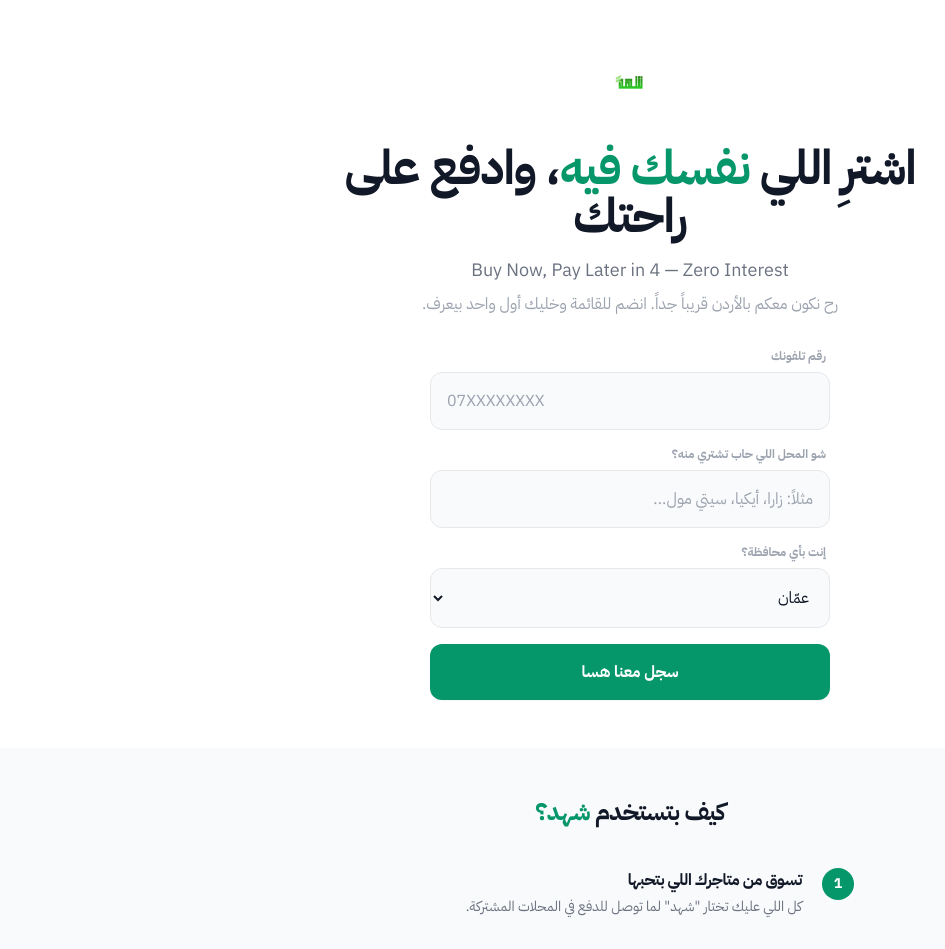
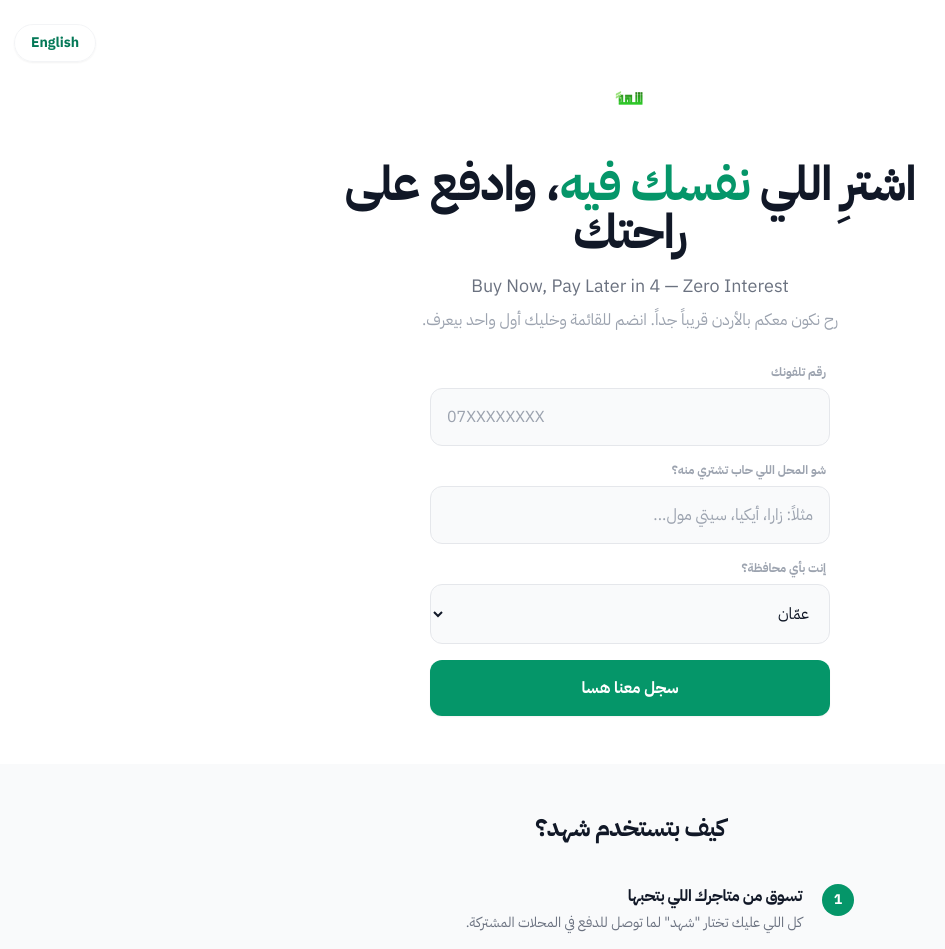
Before and after one commit to AL-atharbeh/shahed-waitlist, a Next.js app: page / in a window 1280 px wide. Shown: the top 949 px of the page, without its empty margins (10-955 px from the left). Built offline with nearby package versions, Linux system fonts and the light colour scheme.

Commit message:
Fix build error for admin API

```diff
--- a/app/page.tsx
+++ b/app/page.tsx
@@ -1,15 +1,40 @@
+'use client';
+
+import React, { useState, useEffect } from 'react';
 import Hero from "@/components/Hero";
 import WaitlistForm from "@/components/WaitlistForm";
 import HowItWorks from "@/components/HowItWorks";
 import Image from "next/image";
 
 export default function Home() {
+  const [lang, setLang] = useState<'ar' | 'en'>('ar');
+
+  // Update document direction when language changes
+  useEffect(() => {
+    document.documentElement.dir = lang === 'ar' ? 'rtl' : 'ltr';
+    document.documentElement.lang = lang;
+  }, [lang]);
+
+  const toggleLang = () => {
+    setLang(prev => prev === 'ar' ? 'en' : 'ar');
+  };
+
   return (
-    <main className="min-h-screen flex flex-col bg-white">
+    <main className={`min-h-screen flex flex-col bg-white transition-all duration-300 ${lang === 'ar' ? 'font-sans' : 'font-sans'}`}>
+      {/* Floating Language Switcher */}
+      <div className={`fixed top-6 ${lang === 'ar' ? 'left-6' : 'right-6'} z-50`}>
+        <button
+          onClick={toggleLang}
+          className="bg-white/80 backdrop-blur-md border border-gray-100 shadow-sm px-4 py-2 rounded-full text-sm font-bold text-emerald-700 hover:bg-emerald-50 transition-all active:scale-95"
+        >
+          {lang === 'ar' ? 'English' : 'العربية'}
+        </button>
+      </div>
+
       <div className="flex-grow">
-        <Hero />
-        <WaitlistForm />
-        <HowItWorks />
+        <Hero lang={lang} />
+        <WaitlistForm lang={lang} />
+        <HowItWorks lang={lang} />
       </div>
 
       <footer className="py-12 px-6 text-center border-t border-gray-50">
@@ -24,7 +49,7 @@
             />
           </div>
           <p className="text-gray-400 text-xs font-bold uppercase tracking-widest">
-            شهد © 2025 — جميع الحقوق محفوظة
+            {lang === 'ar' ? 'شهد © 2025 — جميع الحقوق محفوظة' : 'SHAHED © 2025 — ALL RIGHTS RESERVED'}
           </p>
           <div className="flex justify-center gap-6">
             <a href="https://instagram.com/shahed.jo" target="_blank" rel="noopener noreferrer" className="text-gray-400 hover:text-emerald-600 transition-colors">
--- a/components/Hero.tsx
+++ b/components/Hero.tsx
@@ -1,9 +1,28 @@
 import React from 'react';
 import Image from 'next/image';
 
-const Hero: React.FC = () => {
+interface HeroProps {
+  lang: 'ar' | 'en';
+}
+
+const Hero: React.FC<HeroProps> = ({ lang }) => {
+  const content = {
+    ar: {
+      title: 'اشترِ اللي نفسك فيه، وادفع على راحتك',
+      sub: 'Buy Now, Pay Later in 4 — Zero Interest',
+      desc: 'رح نكون معكم بالأردن قريباً جداً. انضم للقائمة وخليك أول واحد بيعرف.',
+    },
+    en: {
+      title: 'Buy what you love, and pay at your convenience',
+      sub: 'Buy Now, Pay Later in 4 — Zero Interest',
+      desc: "We're coming to Jordan very soon. Join the list and be the first to know.",
+    }
+  };
+
+  const t = content[lang];
+
   return (
-    <section className="pt-16 pb-8 text-center px-6">
+    <section className="pt-20 pb-8 text-center px-6">
       <div className="max-w-xl mx-auto">
         <div className="flex justify-center mb-10">
           <Image
@@ -16,16 +35,20 @@
           />
         </div>
 
-        <h1 className="text-4xl md:text-5xl font-bold text-gray-900 mb-4 leading-tight">
-          اشترِ اللي <span className="text-emerald-600">نفسك فيه</span>، وادفع على راحتك
+        <h1 className="text-3xl md:text-5xl font-bold text-gray-900 mb-4 leading-tight">
+          {lang === 'ar' ? (
+            <>اشترِ اللي <span className="text-emerald-600">نفسك فيه</span>، وادفع على راحتك</>
+          ) : (
+            <>Buy what you <span className="text-emerald-600">love</span>, pay at your ease</>
+          )}
         </h1>
 
         <p className="text-lg text-gray-500 mb-2 font-medium">
-          Buy Now, Pay Later in 4 — Zero Interest
+          {t.sub}
         </p>
 
         <p className="text-base text-gray-400">
-          رح نكون معكم بالأردن قريباً جداً. انضم للقائمة وخليك أول واحد بيعرف.
+          {t.desc}
         </p>
       </div>
     </section>
--- a/components/HowItWorks.tsx
+++ b/components/HowItWorks.tsx
@@ -1,6 +1,14 @@
 import React from 'react';
 
-const steps = [
+interface HowItWorksProps {
+  lang: 'ar' | 'en';
+}
+
+const HowItWorks: React.FC<HowItWorksProps> = ({ lang }) => {
+  const content = {
+    ar: {
+      title: 'كيف بتستخدم شهد؟',
+      steps: [
         {
           title: 'تسوق من متاجرك اللي بتحبها',
           desc: 'كل اللي عليك تختار "شهد" لما توصل للدفع في المحلات المشتركة.',
@@ -13,23 +21,43 @@
           title: 'والباقي قسّمه على 3 شهور',
           desc: 'الباقي بيتوزع على 3 دفعات شهرية، بدون فوائد وبدون أي زيادة.',
         },
-];
+      ]
+    },
+    en: {
+      title: 'How to use Shahed?',
+      steps: [
+        {
+          title: 'Shop at your favorite stores',
+          desc: 'Just choose "Shahed" at checkout at any participating store.',
+        },
+        {
+          title: 'Pay only 25%',
+          desc: 'Pay the first installment (25%) of your purchase instantly.',
+        },
+        {
+          title: 'Divide the rest over 3 months',
+          desc: 'The remaining balance is split into 3 monthly payments, with zero interest.',
+        },
+      ]
+    }
+  };
 
-const HowItWorks: React.FC = () => {
+  const t = content[lang];
+
   return (
     <section className="py-12 px-6 bg-gray-50">
       <div className="max-w-md mx-auto">
         <h2 className="text-2xl font-bold text-gray-900 mb-10 text-center">
-          كيف بتستخدم <span className="text-emerald-600">شهد؟</span>
+          {t.title}
         </h2>
 
         <div className="space-y-8">
-          {steps.map((step, index) => (
+          {t.steps.map((step, index) => (
             <div key={index} className="flex items-start gap-5">
               <div className="flex-shrink-0 w-8 h-8 bg-emerald-600 text-white rounded-full flex items-center justify-center font-bold text-sm">
                 {index + 1}
               </div>
-              <div>
+              <div className={lang === 'ar' ? 'text-right' : 'text-left'}>
                 <h3 className="font-bold text-gray-900 mb-1">{step.title}</h3>
                 <p className="text-gray-500 text-sm leading-relaxed">{step.desc}</p>
               </div>
--- a/components/WaitlistForm.tsx
+++ b/components/WaitlistForm.tsx
@@ -2,7 +2,11 @@
 
 import React, { useState } from 'react';
 
-const WaitlistForm: React.FC = () => {
+interface WaitlistFormProps {
+  lang: 'ar' | 'en';
+}
+
+const WaitlistForm: React.FC<WaitlistFormProps> = ({ lang }) => {
   const [formData, setFormData] = useState({
     phone: '',
     store: '',
@@ -12,6 +16,37 @@
   const [success, setSuccess] = useState(false);
   const [error, setError] = useState('');
 
+  const content = {
+    ar: {
+      phoneLabel: 'رقم تلفونك',
+      storeLabel: 'شو المحل اللي حاب تشتري منه؟',
+      cityLabel: 'إنت بأي محافظة؟',
+      submitBtn: 'سجل معنا هسا',
+      loading: 'جاري التحميل...',
+      successTitle: 'تم! سجلنا اسمك عندنا',
+      successSub: 'رح نتواصل معك على الواتساب قريباً جداً.',
+      errorPhone: 'يرجى إدخال رقم هاتف صح (07XXXXXXXX)',
+      errorGeneral: 'صار خطأ بسيط، جرب كمان شوي',
+      errorNetwork: 'تأكد من النت عندك وجرب مرة ثانية',
+      cities: ["عمّان", "إربد", "الزرقاء", "البلقاء", "مادبا", "الكرك", "معان", "العقبة", "المفرق", "جرش", "عجلون", "الطفيلة"]
+    },
+    en: {
+      phoneLabel: 'Your Phone Number',
+      storeLabel: 'Which store do you want to buy from?',
+      cityLabel: 'Which city are you in?',
+      submitBtn: 'Join Now',
+      loading: 'Loading...',
+      successTitle: "Success! You're on the list",
+      successSub: "We'll contact you via WhatsApp very soon.",
+      errorPhone: 'Please enter a valid phone number (07XXXXXXXX)',
+      errorGeneral: 'Something went wrong, please try again',
+      errorNetwork: 'Check your internet connection and try again',
+      cities: ["Amman", "Irbid", "Zarqa", "Balqa", "Madaba", "Karak", "Ma'an", "Aqaba", "Mafraq", "Jerash", "Ajloun", "Tafileh"]
+    }
+  };
+
+  const t = content[lang];
+
   const handleSubmit = async (e: React.FormEvent) => {
     e.preventDefault();
     setLoading(true);
@@ -19,7 +54,7 @@
 
     const phoneRegex = /^07[789]\d{7}$/;
     if (!phoneRegex.test(formData.phone)) {
-      setError('يرجى إدخال رقم هاتف صح (07XXXXXXXX)');
+      setError(t.errorPhone);
       setLoading(false);
       return;
     }
@@ -32,9 +67,9 @@
       });
       const data = await response.json();
       if (data.success) setSuccess(true);
-      else setError(data.message || 'صار خطأ بسيط، جرب كمان شوي');
+      else setError(t.errorGeneral);
     } catch (err) {
-      setError('تأكد من النت عندك وجرب مرة ثانية');
+      setError(t.errorNetwork);
     } finally {
       setLoading(false);
     }
@@ -44,8 +79,8 @@
     return (
       <div className="max-w-md mx-auto py-12 px-6 text-center fade-in">
         <div className="text-4xl mb-4">🎉</div>
-        <h3 className="text-2xl font-bold text-gray-900 mb-2">تم! سجلنا اسمك عندنا</h3>
-        <p className="text-gray-500">رح نتواصل معك على الواتساب قريباً جداً.</p>
+        <h3 className="text-2xl font-bold text-gray-900 mb-2">{t.successTitle}</h3>
+        <p className="text-gray-500">{t.successSub}</p>
       </div>
     );
   }
@@ -54,7 +89,7 @@
     <div className="max-w-md mx-auto px-6 pb-12 fade-in">
       <form onSubmit={handleSubmit} className="space-y-4">
         <div>
-          <label className="block text-xs font-bold text-gray-400 uppercase mb-2 mr-1">رقم تلفونك</label>
+          <label className={`block text-xs font-bold text-gray-400 uppercase mb-2 ${lang === 'ar' ? 'mr-1' : 'ml-1'}`}>{t.phoneLabel}</label>
           <input
             type="tel"
             placeholder="07XXXXXXXX"
@@ -67,10 +102,10 @@
         </div>
 
         <div>
-          <label className="block text-xs font-bold text-gray-400 uppercase mb-2 mr-1">شو المحل اللي حاب تشتري منه؟</label>
+          <label className={`block text-xs font-bold text-gray-400 uppercase mb-2 ${lang === 'ar' ? 'mr-1' : 'ml-1'}`}>{t.storeLabel}</label>
           <input
             type="text"
-            placeholder="مثلاً: زارا، أيكيا، سيتي مول..."
+            placeholder={lang === 'ar' ? "مثلاً: زارا، أيكيا، سيتي مول..." : "e.g. Zara, IKEA, City Mall..."}
             required
             value={formData.store}
             onChange={(e) => setFormData({ ...formData, store: e.target.value })}
@@ -78,30 +113,21 @@
         </div>
 
         <div>
-          <label className="block text-xs font-bold text-gray-400 uppercase mb-2 mr-1">إنت بأي محافظة؟</label>
+          <label className={`block text-xs font-bold text-gray-400 uppercase mb-2 ${lang === 'ar' ? 'mr-1' : 'ml-1'}`}>{t.cityLabel}</label>
           <select
             value={formData.city}
             onChange={(e) => setFormData({ ...formData, city: e.target.value })}
           >
-            <option value="عمّان">عمّان</option>
-            <option value="إربد">إربد</option>
-            <option value="الزرقاء">الزرقاء</option>
-            <option value="البلقاء">البلقاء</option>
-            <option value="مادبا">مادبا</option>
-            <option value="الكرك">الكرك</option>
-            <option value="معان">معان</option>
-            <option value="العقبة">العقبة</option>
-            <option value="المفرق">المفرق</option>
-            <option value="جرش">جرش</option>
-            <option value="عجلون">عجلون</option>
-            <option value="الطفيلة">الطفيلة</option>
+            {t.cities.map((city) => (
+              <option key={city} value={city}>{city}</option>
+            ))}
           </select>
         </div>
 
         {error && <p className="text-red-500 text-sm font-bold text-center">{error}</p>}
 
         <button type="submit" disabled={loading} className="btn-primary w-full mt-2">
-          {loading ? 'جاري التحميل...' : 'سجل معنا هسا'}
+          {loading ? t.loading : t.submitBtn}
         </button>
       </form>
     </div>
```
Lines whose indentation alone changed are shown as unchanged.
